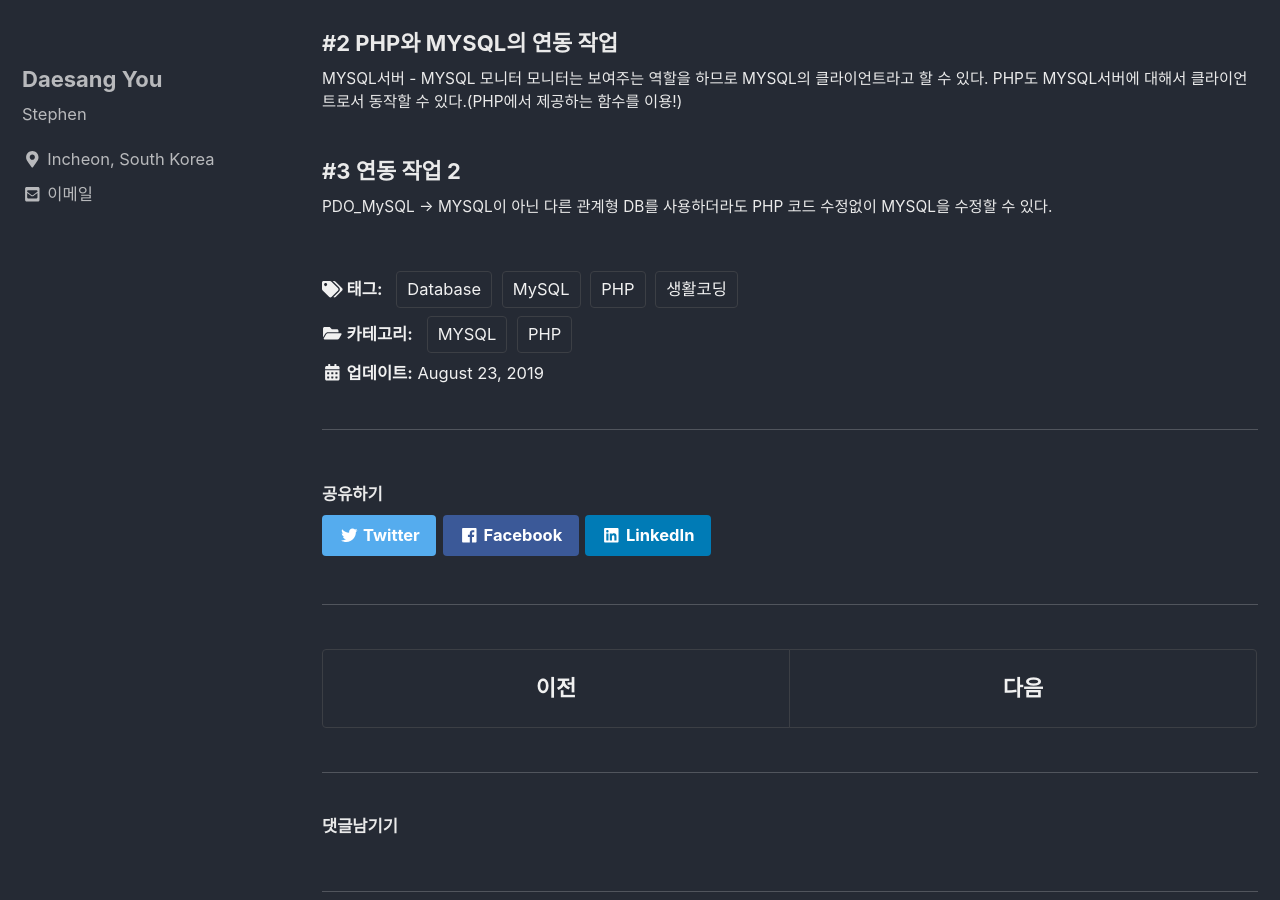
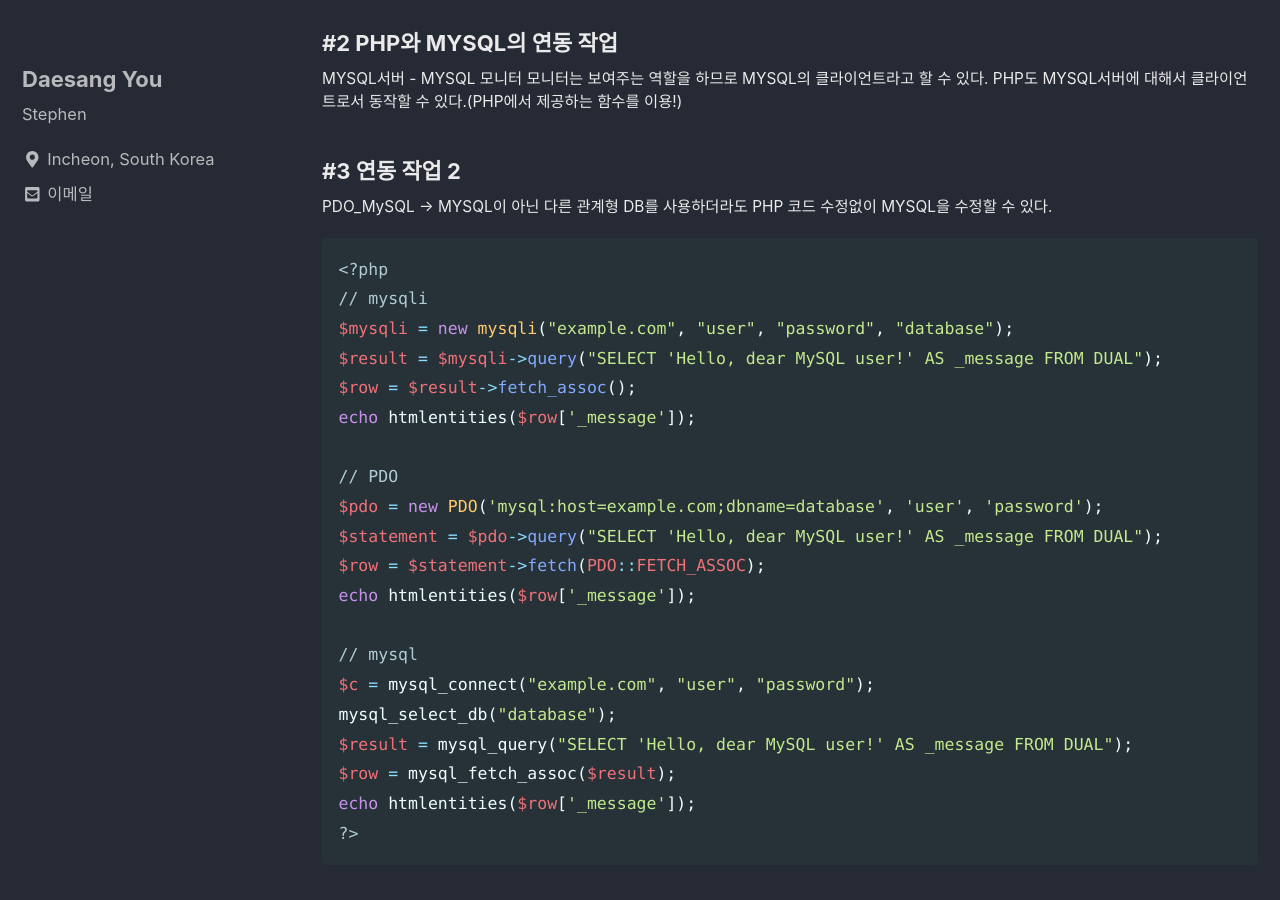
Before and after one commit to eotkd4791/eotkd4791.github.io, a Jekyll site: the page built from _posts/WEB/2019-08-23-web-phpNmysql.md, in a window 1280 px wide and 900 px high, scrolled down 465 px. Built offline with Jekyll 4.4.1, drawn with Linux system fonts in a browser that asks for light colours; cached includes are drawn as plain includes; comment, search, counter and statistics services are not loaded.

Commit message:
Update 2019-08-23-web-phpNmysql.md

````diff
--- a/_posts/WEB/2019-08-23-web-phpNmysql.md
+++ b/_posts/WEB/2019-08-23-web-phpNmysql.md
@@ -27,3 +27,27 @@ PHP도 MYSQL서버에 대해서 클라이언트로서 동작할 수 있다.(PHP
 
 ### #3 연동 작업 2
 PDO_MySQL -> MYSQL이 아닌 다른 관계형 DB를 사용하더라도 PHP 코드 수정없이 MYSQL을 수정할 수 있다.
+
+
+```php
+<?php
+// mysqli
+$mysqli = new mysqli("example.com", "user", "password", "database");
+$result = $mysqli->query("SELECT 'Hello, dear MySQL user!' AS _message FROM DUAL");
+$row = $result->fetch_assoc();
+echo htmlentities($row['_message']);
+
+// PDO
+$pdo = new PDO('mysql:host=example.com;dbname=database', 'user', 'password');
+$statement = $pdo->query("SELECT 'Hello, dear MySQL user!' AS _message FROM DUAL");
+$row = $statement->fetch(PDO::FETCH_ASSOC);
+echo htmlentities($row['_message']);
+
+// mysql
+$c = mysql_connect("example.com", "user", "password");
+mysql_select_db("database");
+$result = mysql_query("SELECT 'Hello, dear MySQL user!' AS _message FROM DUAL");
+$row = mysql_fetch_assoc($result);
+echo htmlentities($row['_message']);
+?>
+```
````
